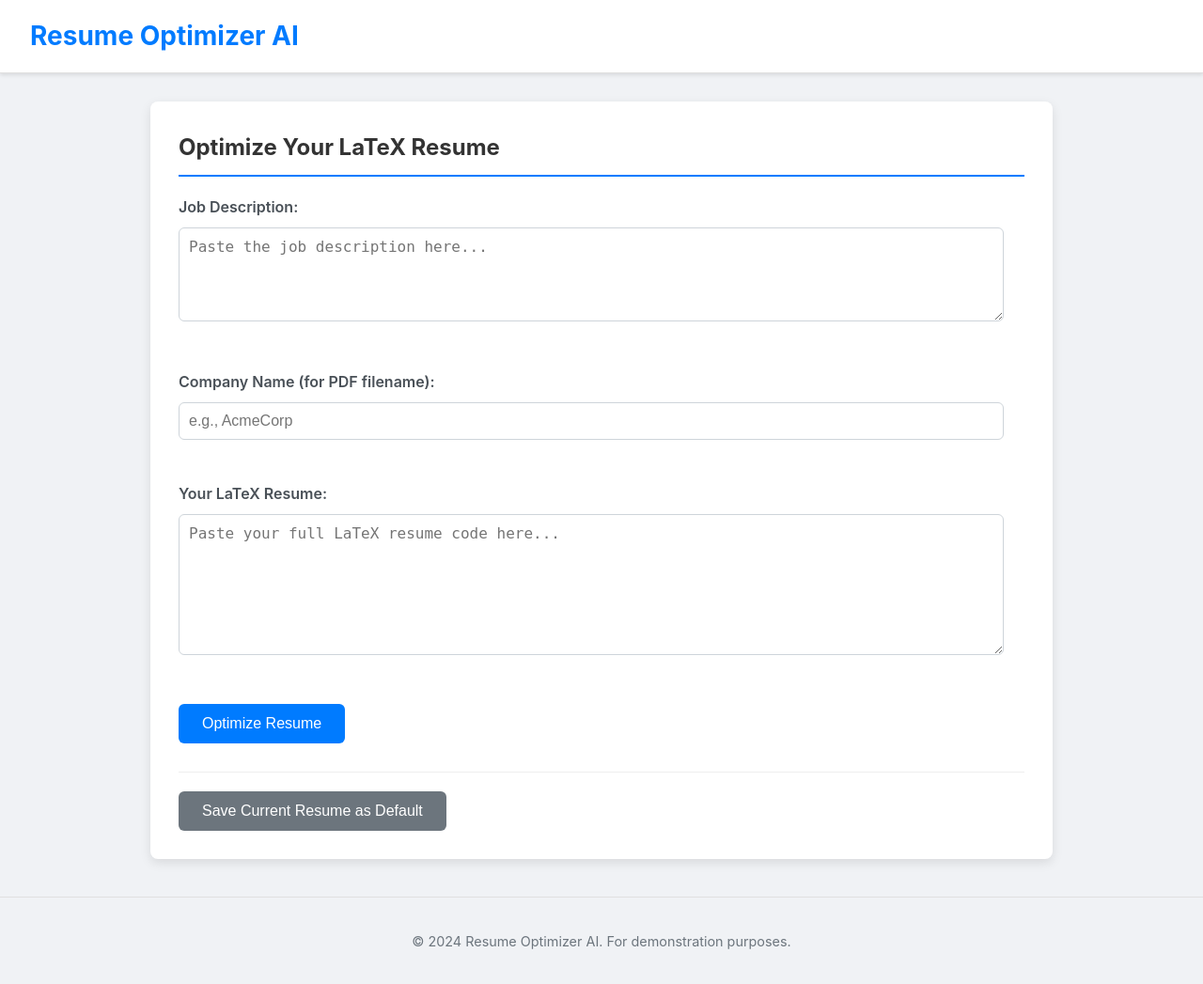
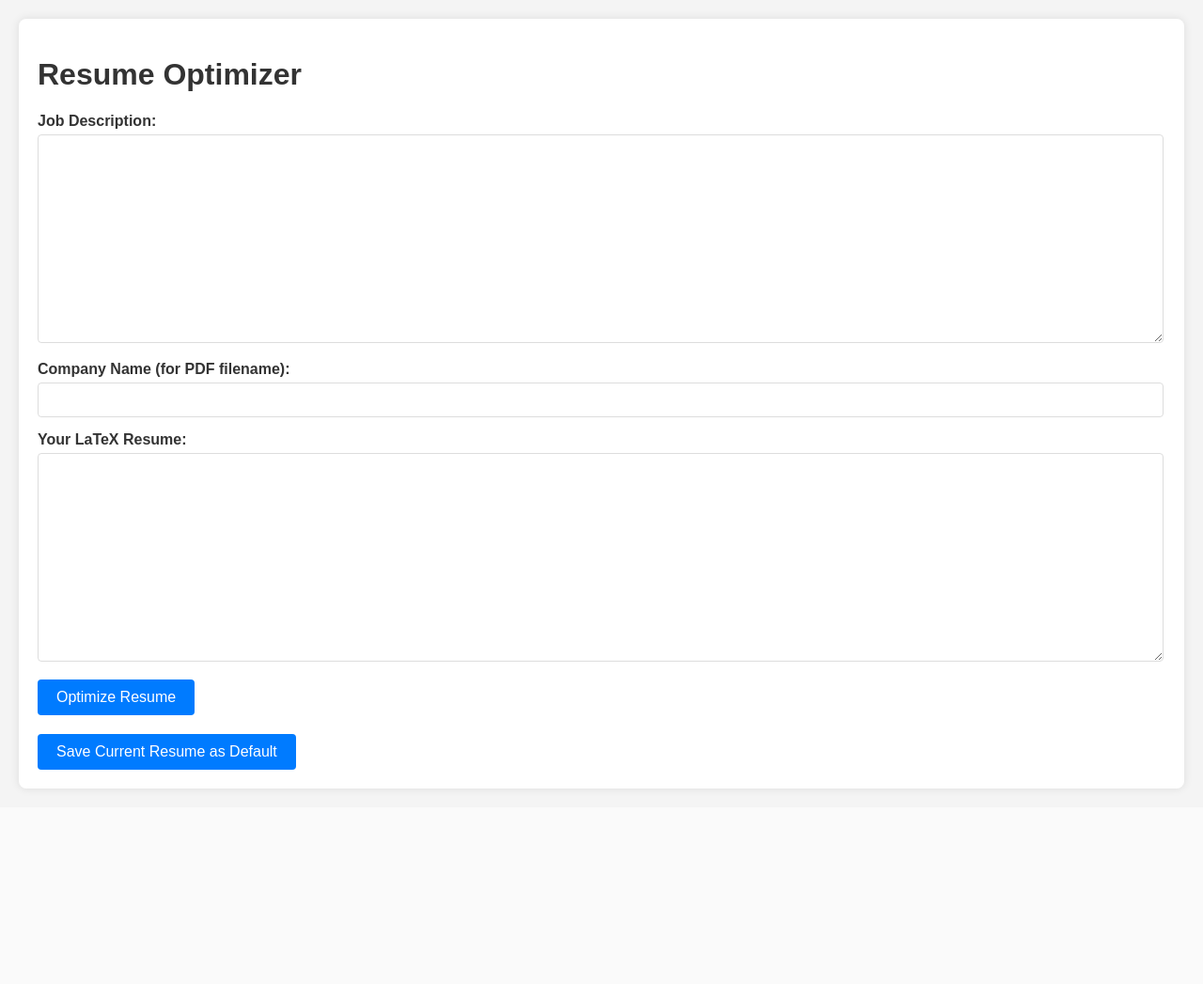
Before and after one commit to will-iamxu/resumeOptimizer, a Flask app: page / in a window 1280 px wide. Shown: the whole page at 94% size. After the commit the page ends 842 px from the top, so only its background shows below. Run offline with Flask 3, Linux system fonts and the light colour scheme.

```diff
--- a/templates/index.html
+++ b/templates/index.html
@@ -3,168 +3,60 @@
 <head>
     <meta charset="UTF-8">
     <meta name="viewport" content="width=device-width, initial-scale=1.0">
-    <title>Resume Optimizer AI</title>
+    <title>Resume Optimizer</title>
     <style>
-        body {
-            font-family: -apple-system, BlinkMacSystemFont, "Segoe UI", Roboto, Helvetica, Arial, sans-serif, "Apple Color Emoji", "Segoe UI Emoji", "Segoe UI Symbol";
-            margin: 0;
-            padding: 0;
-            background-color: #f0f2f5;
-            color: #333;
-            line-height: 1.6;
-        }
-        .navbar {
-            background-color: #ffffff;
-            padding: 1rem 2rem;
-            box-shadow: 0 2px 4px rgba(0,0,0,0.1);
-            border-bottom: 1px solid #e0e0e0;
-        }
-        .navbar h1 {
-            margin: 0;
-            color: #007bff;
-            font-size: 1.75rem;
-        }
-        .container {
-            max-width: 900px;
-            margin: 30px auto;
-            background-color: #fff;
-            padding: 30px;
-            border-radius: 8px;
-            box-shadow: 0 4px 12px rgba(0,0,0,0.1);
-        }
-        h2 {
-            color: #333;
-            margin-top: 0;
-            margin-bottom: 20px;
-            border-bottom: 2px solid #007bff;
-            padding-bottom: 10px;
-        }
-        textarea, input[type="text"] {
-            width: calc(100% - 22px); /* Account for padding and border */
-            min-height: 150px;
-            margin-bottom: 20px;
-            padding: 10px;
-            border: 1px solid #ced4da;
-            border-radius: 6px;
-            font-size: 1rem;
-            box-sizing: border-box;
-        }
-        textarea#job_description { min-height: 100px; }
-        input[type="text"] { min-height: auto; }
-
-        input[type="submit"], button {
-            background-color: #007bff;
-            color: white;
-            padding: 12px 25px;
-            border: none;
-            border-radius: 6px;
-            cursor: pointer;
-            font-size: 1rem;
-            font-weight: 500;
-            transition: background-color 0.2s ease-in-out;
-            margin-right: 10px;
-        }
-        input[type="submit"]:hover, button:hover {
-            background-color: #0056b3;
-        }
-        button.secondary {
-            background-color: #6c757d;
-        }
-        button.secondary:hover {
-            background-color: #545b62;
-        }
-        label {
-            display: block;
-            margin-bottom: 8px;
-            font-weight: 600;
-            color: #495057;
-        }
-        .form-group {
-            margin-bottom: 25px;
-        }
-        .messages {
-            list-style: none;
-            padding: 0;
-            margin-bottom: 25px;
-        }
-        .messages li {
-            padding: 15px;
-            margin-bottom: 15px;
-            border-radius: 6px;
-            border: 1px solid transparent;
-            font-size: 0.95rem;
-        }
-        .messages li.error {
-            background-color: #f8d7da;
-            color: #721c24;
-            border-color: #f5c6cb;
-        }
-        .messages li.success {
-            background-color: #d4edda;
-            color: #155724;
-            border-color: #c3e6cb;
-        }
-        .footer {
-            text-align: center;
-            margin-top: 40px;
-            padding: 20px;
-            font-size: 0.9rem;
-            color: #6c757d;
-            border-top: 1px solid #e0e0e0;
-        }
+        body { font-family: sans-serif; margin: 20px; background-color: #f4f4f4; color: #333; }
+        .container { background-color: #fff; padding: 20px; border-radius: 8px; box-shadow: 0 0 10px rgba(0,0,0,0.1); }
+        h1 { color: #333; }
+        textarea { width: 98%; min-height: 200px; margin-bottom: 15px; padding: 10px; border: 1px solid #ddd; border-radius: 4px; }
+        input[type="submit"], button { background-color: #007bff; color: white; padding: 10px 20px; border: none; border-radius: 4px; cursor: pointer; font-size: 16px; margin-right: 10px; }
+        input[type="submit"]:hover, button:hover { background-color: #0056b3; }
+        label { display: block; margin-bottom: 5px; font-weight: bold; }
+        .messages { list-style: none; padding: 0; margin-bottom: 15px; }
+        .messages li { padding: 10px; margin-bottom: 10px; border-radius: 4px; }
+        .messages li.error { background-color: #f8d7da; color: #721c24; border: 1px solid #f5c6cb; }
+        .messages li.success { background-color: #d4edda; color: #155724; border: 1px solid #c3e6cb; }
     </style>
 </head>
 <body>
-    <header class="navbar">
-        <h1>Resume Optimizer AI</h1>
-    </header>
-
     <div class="container">
-        <h2>Optimize Your LaTeX Resume</h2>
+        <h1>Resume Optimizer</h1>
 
         {% with messages = get_flashed_messages(with_categories=true) %}
           {% if messages %}
             <ul class="messages">
             {% for category, message in messages %}
-              {% if category == 'error_html' %}
-                <li class="error">{{ message | safe }}</li>
-              {% else %}
-                <li class="{{ category }}">{{ message }}</li>
-              {% endif %}
+              <li class="{{ category }}">{{ message }}</li>
             {% endfor %}
             </ul>
           {% endif %}
         {% endwith %}
 
         <form method="POST">
-            <div class="form-group">
+            <div>
                 <label for="job_description">Job Description:</label>
-                <textarea name="job_description" id="job_description" required placeholder="Paste the job description here..."></textarea>
+                <textarea name="job_description" id="job_description" required></textarea>
             </div>
-            <div class="form-group">
+            <div>
                 <label for="company_name">Company Name (for PDF filename):</label>
-                <input type="text" name="company_name" id="company_name" placeholder="e.g., AcmeCorp">
+                <input type="text" name="company_name" id="company_name" style="width: 98%; padding: 10px; margin-bottom: 15px; border: 1px solid #ddd; border-radius: 4px;">
             </div>
-            <div class="form-group">
+            <div>
                 <label for="resume_latex">Your LaTeX Resume:</label>
-                <textarea name="resume_latex" id="resume_latex" required placeholder="Paste your full LaTeX resume code here...">{{ default_resume_text }}</textarea>
+                <textarea name="resume_latex" id="resume_latex" required>{{ default_resume_text }}</textarea>
             </div>
             <div>
                 <input type="submit" value="Optimize Resume">
             </div>
         </form>
 
-        <div style="margin-top: 30px; padding-top: 20px; border-top: 1px solid #eee;">
+        <div style="margin-top: 20px;">
             <form method="POST" action="{{ url_for('save_default_resume') }}" style="display: inline;">
                 <input type="hidden" name="resume_data" id="resume_data_to_save">
-                <button type="button" class="secondary" onclick="prepareAndSaveDefault()">Save Current Resume as Default</button>
+                <button type="button" onclick="prepareAndSaveDefault()">Save Current Resume as Default</button>
             </form>
         </div>
     </div>
-
-    <footer class="footer">
-        <p>&copy; 2024 Resume Optimizer AI. For demonstration purposes.</p>
-    </footer>
 
     <script>
         function prepareAndSaveDefault() {
```
Also changed, not shown: README.md, assets/resume.png (added), resume.png (added).
